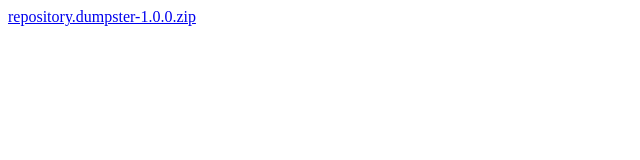
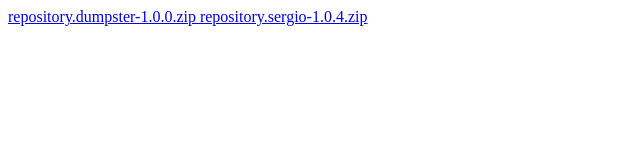
Before and after one commit to azndoodle/kodi_repo, a plain HTML site: page repo/index.html in a window 1280 px wide. Shown: the whole page, without its empty margins (0-640 px from the left). Drawn offline with Linux system fonts and the light colour scheme.

Commit message:
add jsergio123 repo 1.0.4.zip
from https://github.com/jsergio123/zips

```diff
--- a/repo/index.html
+++ b/repo/index.html
@@ -1 +1,2 @@
 <a href="repository.dumpster-1.0.0.zip">repository.dumpster-1.0.0.zip </a>
+<a href="repository.sergio-1.0.4.zip">repository.sergio-1.0.4.zip </a>
```
Also changed, not shown: 1 other file.
